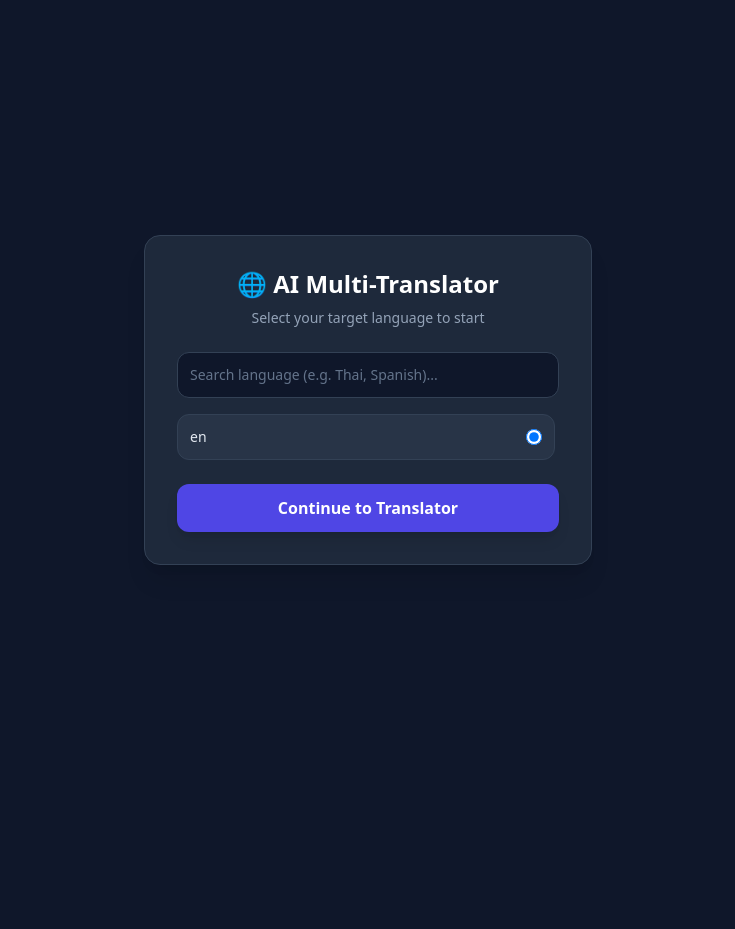
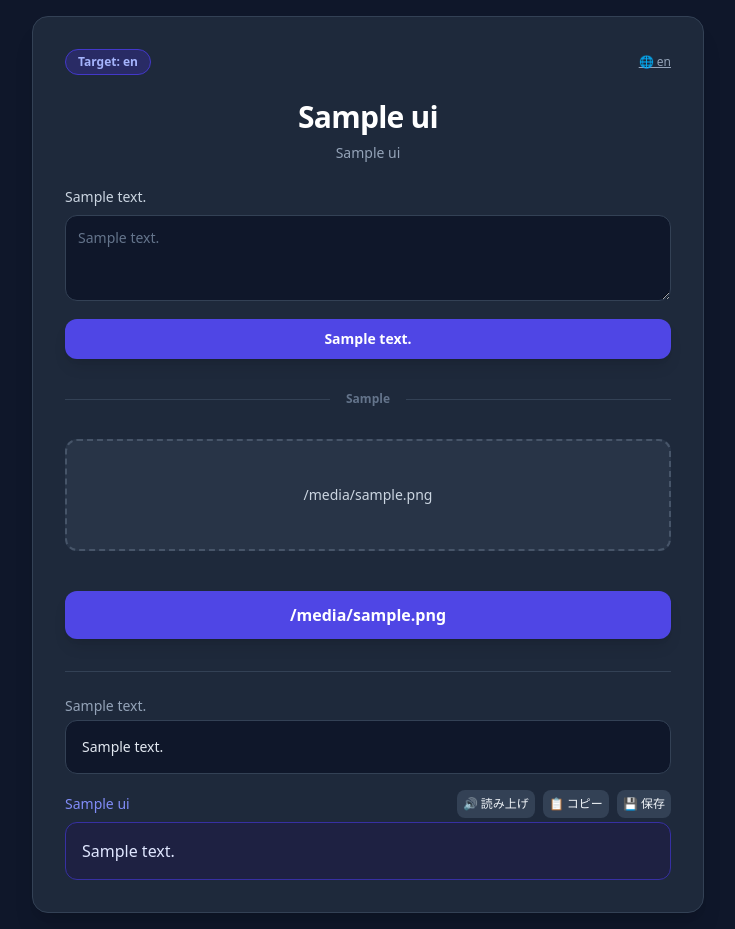
Before and after one commit to cfti1250155-source/flask-image-translator, a Flask app: template templates/select_language.html in a window 1280 px wide. Shown: the whole page, without its empty margins (272-1007 px from the left). Before the commit the page ends 565 px from the top, so only its background shows below. Run offline with Flask 3, Linux system fonts and the light colour scheme; the template is opened without the code that fills it: most values are stand-ins (such as "Sample title", 1, 10 or a date in 2020); some libraries are stand-ins or nearby versions.

Commit message:
Add Copy, Download, and Text-to-Speech features

```diff
--- a/templates/select_language.html
+++ b/templates/select_language.html
@@ -1,57 +1,144 @@
 <!DOCTYPE html>
-<html lang="en">
+<html lang="ja">
 <head>
     <meta charset="UTF-8">
     <meta name="viewport" content="width=device-width, initial-scale=1.0">
-    <title>Select Target Language</title>
+    <title>{{ ui.title }}</title>
     <script src="https://cdn.tailwindcss.com"></script>
 </head>
 <body class="bg-slate-900 text-slate-100 min-h-screen flex items-center justify-center p-4">
 
-    <div class="max-w-md w-full bg-slate-800 rounded-2xl shadow-xl border border-slate-700 p-6 md:p-8 text-center">
+    <div class="max-w-2xl w-full bg-slate-800 rounded-2xl shadow-xl border border-slate-700 p-6 md:p-8">
 
-        <h1 class="text-2xl font-bold text-white mb-2">🌐 AI Multi-Translator</h1>
-        <p class="text-slate-400 text-sm mb-6">Select your target language to start</p>
-
-        <!-- リアルタイム検索バー (英語表記) -->
-        <div class="mb-4">
-            <input type="text" id="languageSearch" oninput="filterLanguages()"
-                   placeholder="Search language (e.g. Thai, Spanish)..."
-                   class="w-full p-3 rounded-xl bg-slate-900 text-slate-100 border border-slate-700 focus:outline-none focus:border-indigo-500 text-sm placeholder-slate-500">
+        <!-- ヘッダー & 言語変更ボタン -->
+        <div class="flex justify-between items-center mb-6">
+            <span class="bg-indigo-900/60 text-indigo-300 text-xs font-semibold px-3 py-1 rounded-full border border-indigo-700">
+                Target: {{ target_lang }}
+            </span>
+            <a href="/select-language" class="text-xs text-slate-400 hover:text-white underline">
+                🌐 {{ ui.change_lang }}
+            </a>
         </div>
 
-        <!-- 言語選択フォーム -->
-        <form action="/set-language" method="POST">
-            <div id="languageList" class="max-h-60 overflow-y-auto space-y-2 mb-6 text-left pr-1">
-                {% for lang in languages %}
-                <label class="lang-item flex items-center justify-between p-3 rounded-xl bg-slate-700/50 hover:bg-slate-700 cursor-pointer border border-slate-700 transition">
-                    <span class="text-sm font-medium text-slate-200">{{ lang }}</span>
-                    <input type="radio" name="target_lang" value="{{ lang }}" class="w-4 h-4 text-indigo-600 focus:ring-indigo-500" {% if loop.first %}checked{% endif %}>
+        <div class="text-center space-y-2 mb-6">
+            <h1 class="text-3xl font-bold tracking-tight text-white">{{ ui.title }}</h1>
+            <p class="text-slate-400 text-sm">{{ ui.subtitle }}</p>
+        </div>
+
+        <!-- 1. テキスト直接入力フォーム -->
+        <form action="/" method="POST" class="space-y-3 mb-6">
+            <div>
+                <label class="block text-sm font-medium text-slate-300 mb-2">{{ ui.text_input_label }}</label>
+                <textarea name="direct_text" rows="3" class="w-full p-3 rounded-xl bg-slate-900 text-slate-100 border border-slate-700 focus:outline-none focus:border-indigo-500 text-sm placeholder-slate-500" placeholder="{{ ui.text_placeholder }}"></textarea>
+            </div>
+            <button type="submit" class="w-full bg-indigo-600 hover:bg-indigo-500 text-white font-semibold py-2.5 px-4 rounded-xl shadow-lg transition text-sm">
+                {{ ui.btn_text_translate }}
+            </button>
+        </form>
+
+        <div class="relative flex py-2 items-center mb-6">
+            <div class="flex-grow border-t border-slate-700"></div>
+            <span class="flex-shrink mx-4 text-slate-500 text-xs font-semibold">{{ ui.or }}</span>
+            <div class="flex-grow border-t border-slate-700"></div>
+        </div>
+
+        <!-- 2. 画像送信フォーム -->
+        <form action="/" method="POST" enctype="multipart/form-data" class="space-y-4">
+            <div class="flex flex-col items-center justify-center w-full">
+                <label class="flex flex-col items-center justify-center w-full h-28 border-2 border-slate-600 border-dashed rounded-xl cursor-pointer bg-slate-700/50 hover:bg-slate-700 transition">
+                    <div class="flex flex-col items-center justify-center pt-4 pb-4">
+                        <p class="text-sm text-slate-300 font-medium">{{ ui.image_input_label }}</p>
+                    </div>
+                    <input type="file" name="image" accept="image/*" class="hidden" onchange="document.getElementById('file-name').innerText = this.files[0].name">
                 </label>
-                {% endfor %}
+                <p id="file-name" class="text-xs text-indigo-400 mt-2 h-4"></p>
             </div>
 
             <button type="submit" class="w-full bg-indigo-600 hover:bg-indigo-500 text-white font-semibold py-3 px-4 rounded-xl shadow-lg transition">
-                Continue to Translator
+                {{ ui.btn_image_translate }}
             </button>
         </form>
 
+        <!-- 結果表示部分 -->
+        {% if ocr_text or translated_text %}
+        <div class="mt-8 space-y-4 pt-6 border-t border-slate-700">
+            {% if ocr_text %}
+            <div>
+                <h2 class="text-sm font-medium text-slate-400 mb-1">{{ ui.target_text_label }}</h2>
+                <div class="p-4 bg-slate-900 rounded-xl border border-slate-700 text-slate-200 text-sm whitespace-pre-wrap">{{ ocr_text }}</div>
+            </div>
+            {% endif %}
+
+            {% if translated_text %}
+            <div>
+                <div class="flex justify-between items-center mb-1">
+                    <h2 class="text-sm font-medium text-indigo-400">{{ ui.result_label }}</h2>
+                    <!-- 便利ツールボタン群（コピー・保存・音声読み上げ） -->
+                    <div class="flex space-x-2">
+                        <button onclick="speakText()" title="音声読み上げ" class="p-1.5 bg-slate-700 hover:bg-slate-600 rounded-lg text-xs transition">
+                            🔊 読み上げ
+                        </button>
+                        <button onclick="copyResult()" title="テキストコピー" class="p-1.5 bg-slate-700 hover:bg-slate-600 rounded-lg text-xs transition">
+                            📋 コピー
+                        </button>
+                        <button onclick="downloadText()" title="ファイル保存" class="p-1.5 bg-slate-700 hover:bg-slate-600 rounded-lg text-xs transition">
+                            💾 保存
+                        </button>
+                    </div>
+                </div>
+                <div id="resultText" class="p-4 bg-indigo-950/50 rounded-xl border border-indigo-800 text-indigo-100 text-base font-medium whitespace-pre-wrap">{{ translated_text }}</div>
+            </div>
+            {% endif %}
+        </div>
+        {% endif %}
+
     </div>
 
+    <!-- JavaScript ツール関数群 -->
     <script>
-        function filterLanguages() {
-            const input = document.getElementById('languageSearch').value.toLowerCase().trim();
-            const items = document.getElementsByClassName('lang-item');
+        // 1. コピー機能
+        function copyResult() {
+            const text = document.getElementById('resultText').innerText;
+            navigator.clipboard.writeText(text).then(() => {
+                alert('翻訳結果をクリップボードにコピーしました！');
+            });
+        }
 
-            for (let i = 0; i < items.length; i++) {
-                const text = items[i].innerText.toLowerCase();
-                if (text.includes(input)) {
-                    items[i].classList.remove('hidden');
-                    items[i].classList.add('flex');
-                } else {
-                    items[i].classList.remove('flex');
-                    items[i].classList.add('hidden');
-                }
+        // 2. .txt ファイル保存機能
+        function downloadText() {
+            const text = document.getElementById('resultText').innerText;
+            const blob = new Blob([text], { type: 'text/plain;charset=utf-8' });
+            const link = document.createElement('a');
+            link.href = URL.createObjectURL(blob);
+            link.download = 'translation_result.txt';
+            link.click();
+        }
+
+        // 3. 音声読み上げ機能（Text-to-Speech）
+        function speakText() {
+            const text = document.getElementById('resultText').innerText;
+            if ('speechSynthesis' in window) {
+                // 実行中の読み上げがあれば停止
+                window.speechSynthesis.cancel();
+
+                const utterance = new SpeechSynthesisUtterance(text);
+                // セッションの言語に合わせて読み上げ言語を自動調整
+                const targetLang = "{{ target_lang }}";
+
+                const langMap = {
+                    'Japanese': 'ja-JP',
+                    'English': 'en-US',
+                    'Spanish': 'es-ES',
+                    'French': 'fr-FR',
+                    'German': 'de-DE',
+                    'Chinese (Simplified)': 'zh-CN',
+                    'Korean': 'ko-KR'
+                };
+
+                utterance.lang = langMap[targetLang] || 'en-US';
+                window.speechSynthesis.speak(utterance);
+            } else {
+                alert('お使いのブラウザは音声読み上げに対応していません。');
             }
         }
     </script>
```
